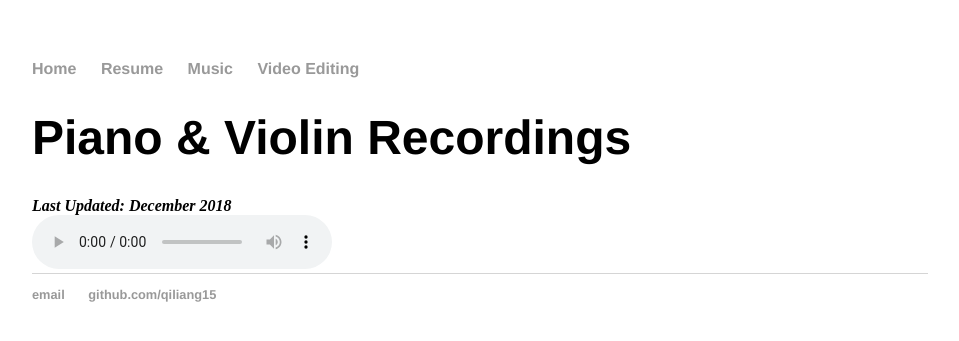
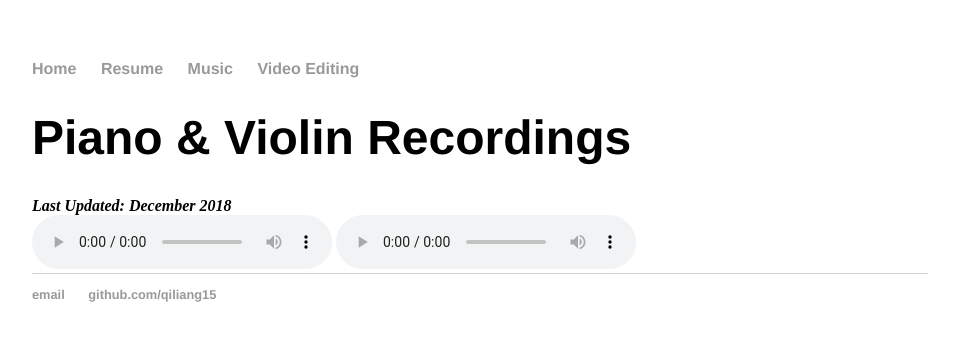
Before and after one commit to jwang115/jwang115.github.io, a Jekyll site: the page built from music/index.html, in a window 1280 px wide. Shown: the top 341 px of the page, without its empty margins (160-1119 px from the left). Built offline with Jekyll 4.4.1, drawn with Linux system fonts in a browser that asks for light colours.

Commit message:
Update index.html

```diff
--- a/music/index.html
+++ b/music/index.html
@@ -2,10 +2,15 @@
 layout: default
 title: Jeremy Wang Resume
 ---
-	<div class="resume">
-		<h1>Piano & Violin Recordings</h1>
-		<address> <strong>Last Updated: December 2018</strong> </address>
-    <audio controls>
-    <source src="https://www.computerhope.com/jargon/m/example.mp3" />
-  </audio>
+<div class="music">
+	<h1>Piano & Violin Recordings</h1>
+	<address> <strong>Last Updated: December 2018</strong> </address>
+    		<audio controls>
+    		<source src="Piano_Sonata_No._8_K._310_in_A_Minor_Mvt_1.mp3" />
+    		</audio>
+
+    		<audio controls>
+    		<source src="Toccata_in_E_Flat_Minor_Khachaturian.mp3" />
+    		</audio>
+
 </div>
```
